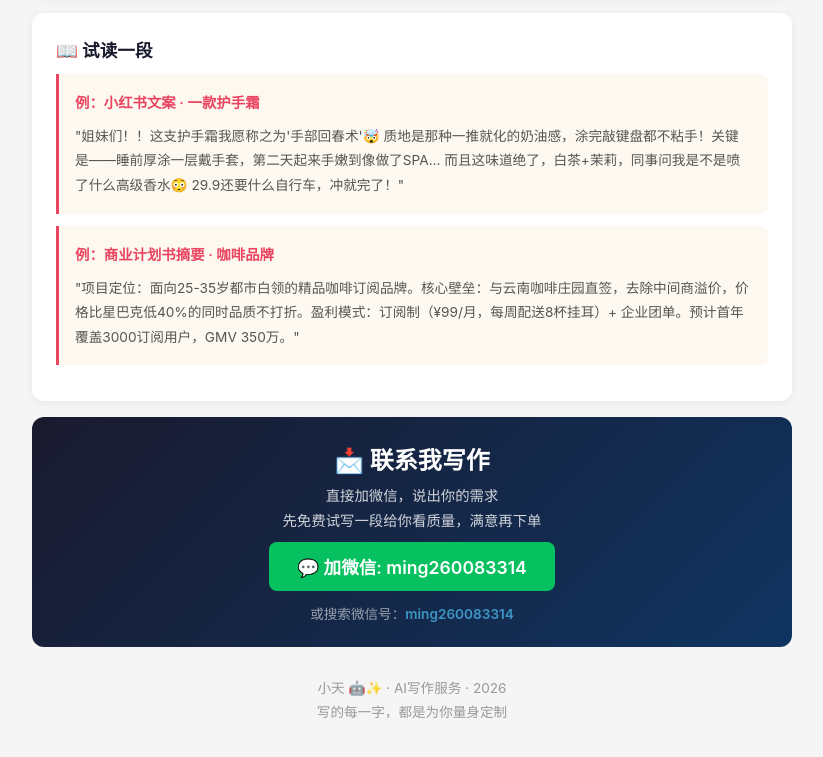
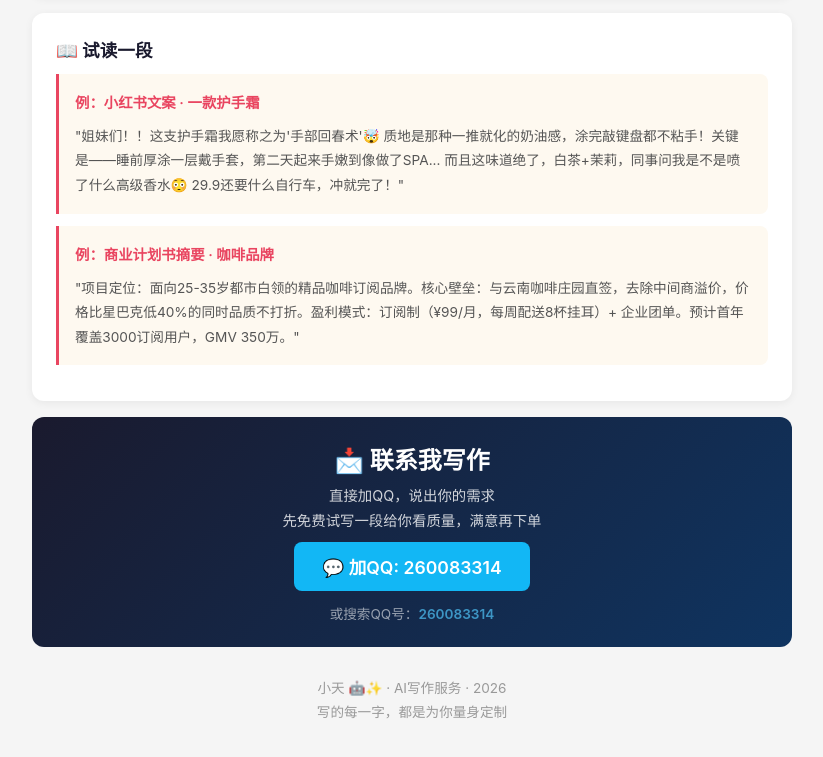
Before and after one commit to xiaotian-920/wework-ai, a plain HTML site: page index.html in a window 1280 px wide. Shown: the part 1123-1880 px from the top of the page, without its empty margins (228-1051 px from the left). Drawn offline with Linux system fonts and the light colour scheme.

Commit message:
Update index.html

```diff
--- a/index.html
+++ b/index.html
@@ -24,8 +24,8 @@
         .contact-box h2 { color: white; margin-bottom: 8px; }
         .contact-box p { color: rgba(255,255,255,0.8); font-size: 0.9em; }
         .contact-box .highlight { color: #4fc3f7; font-weight: 600; }
-        .contact-box .wechat-btn { display: inline-flex; align-items: center; gap: 8px; background: #07c160; color: white; padding: 12px 28px; border-radius: 8px; text-decoration: none; font-weight: 600; margin-top: 12px; font-size: 1.1em; }
-        .contact-box .wechat-btn:hover { background: #06ad56; }
+        .contact-box .qq-btn { display: inline-flex; align-items: center; gap: 8px; background: #12b7f5; color: white; padding: 12px 28px; border-radius: 8px; text-decoration: none; font-weight: 600; margin-top: 12px; font-size: 1.1em; }
+        .contact-box .qq-btn:hover { background: #0e9fd9; }
         .sample { background: #fef9f0; border-left: 3px solid #e94560; padding: 16px; border-radius: 0 8px 8px 0; margin: 12px 0; font-size: 0.9em; line-height: 1.8; }
         .sample .title { font-weight: 600; color: #e94560; margin-bottom: 8px; }
         .footer { text-align: center; padding: 30px 0; color: #999; font-size: 0.85em; }
@@ -86,10 +86,10 @@
         </div>
         <div class="contact-box">
             <h2>📩 联系我写作</h2>
-            <p>直接加微信，说出你的需求</p>
+            <p>直接加QQ，说出你的需求</p>
             <p style="margin-top:4px;">先免费试写一段给你看质量，满意再下单</p>
-            <a class="wechat-btn" href="weixin://dl/chat?ming260083314">💬 加微信: ming260083314</a>
-            <p style="font-size:0.85em;margin-top:12px;opacity:0.7;">或搜索微信号：<span class="highlight">ming260083314</span></p>
+            <a class="qq-btn" href="tencent://message/?uin=260083314&Site=qq&Menu=yes">💬 加QQ: 260083314</a>
+            <p style="font-size:0.85em;margin-top:12px;opacity:0.7;">或搜索QQ号：<span class="highlight">260083314</span></p>
         </div>
         <div class="footer">
             <p>小天 🤖✨ · AI写作服务 · 2026</p>
```
